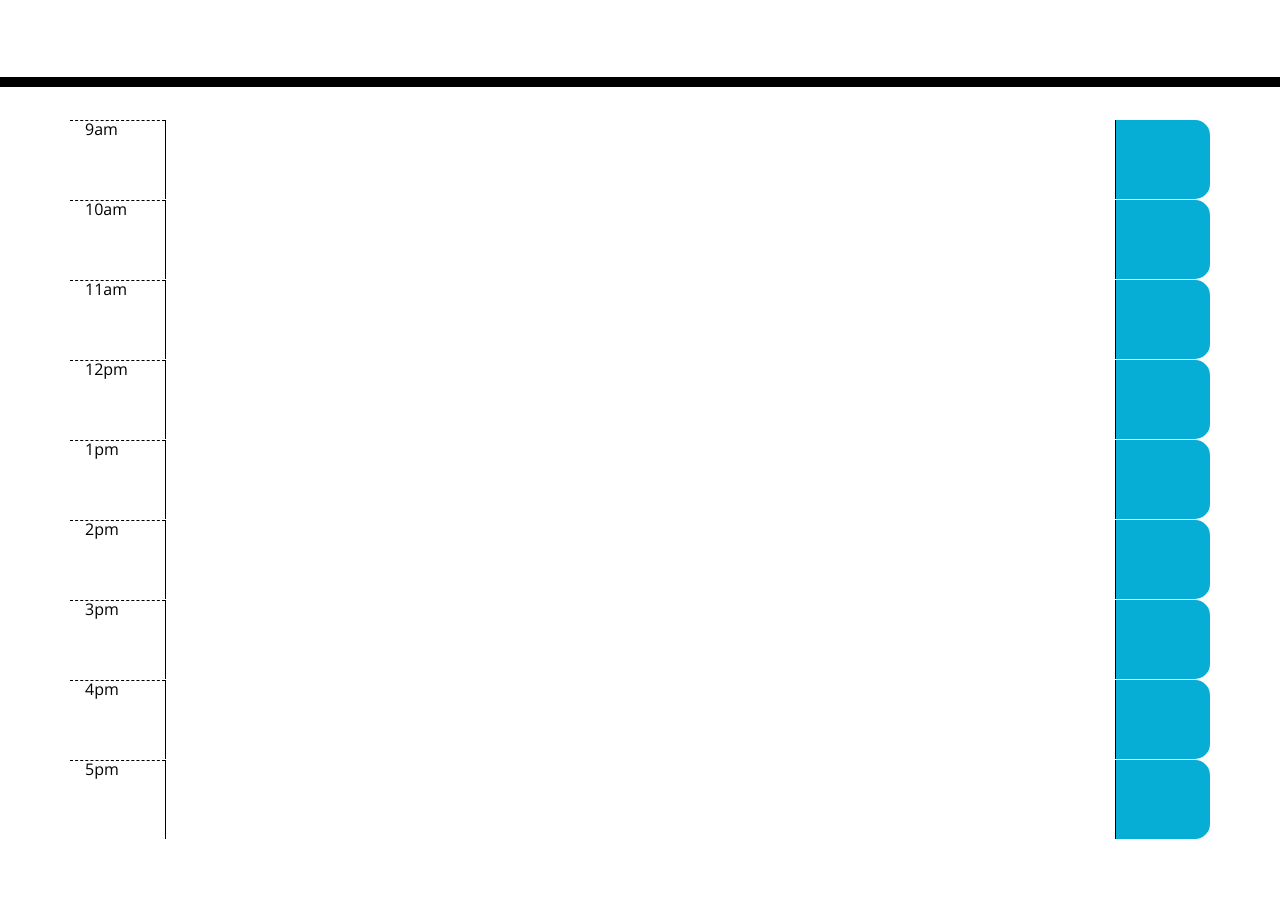
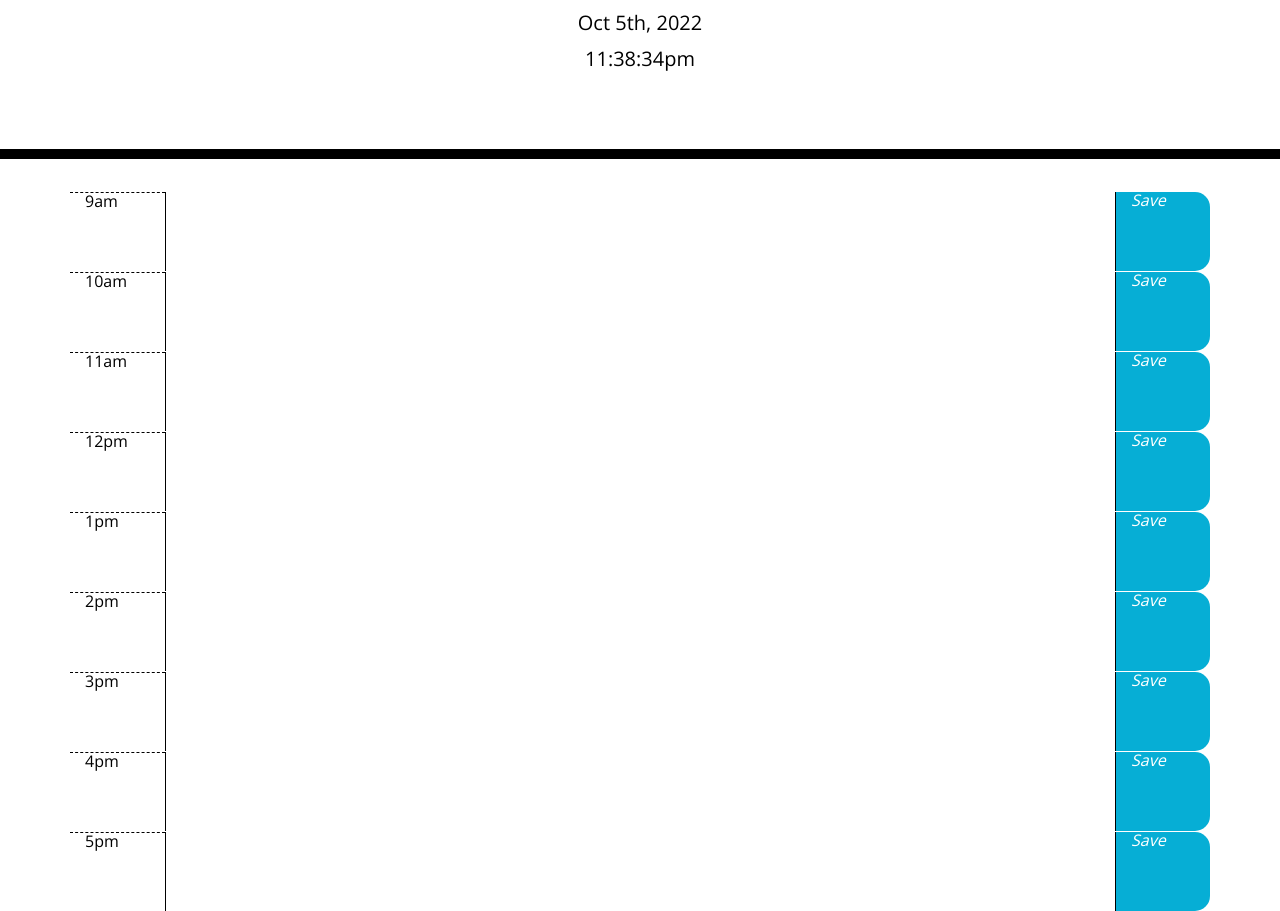
Before and after one commit to joerdixon/ez-schedule, a plain HTML site: page index.html in a window 1280 px wide. Shown: the part 181-1092 px from the top of the page. Before the commit the page ends 1020 px from the top, so only its background shows below. Drawn offline with nearby package versions, Linux system fonts and the light colour scheme.

Commit message:
js started

```diff
--- a/assets/scripts/script.js
+++ b/assets/scripts/script.js
@@ -0,0 +1,35 @@
+// Timer at the top of the page.
+var currentDate;
+var currentTime;
+
+setInterval(
+    function() {
+        currentDate = moment().format("MMM Do, YYYY");
+        currentTime = moment().format("hh:mm:ssa");
+        $("#current-day").text(currentDate);
+        $("#current-time").text(currentTime);
+    }, 1000);
+
+// A function that checks local storage for any previously saved todos and adds them back to the appropriate hour.
+    /*
+    On page load,
+    for each hour
+    if localStorage.getItem("i(thehourwearechecking)" !== null)
+        hour.textContent(savedContent)
+    */
+
+// An interval based method that checks what time it is and changes classes on timeblocks every hour.
+    /*
+    For Each Hour {
+        if currentTime is before the current hour
+            hour.addClass(.past)
+        else if currentTime is after the current hour
+            hour.addClass(.future)
+        else
+            hour.addClass(.present)
+    }
+    */
+    for (let i = 0; i < 10; i++) {
+        }
+
+// A function that, when the save button is clicked, will commit the text within that hour to the local storage.
--- a/assets/styles/style.css
+++ b/assets/styles/style.css
@@ -26,11 +26,6 @@ body {
   }
 
   /* Time Block Styling */
-
-  .time-block{
-    text-align: center;
-    border-radius: 15px;
-  }
 
   .row {
     white-space: pre-wrap;
--- a/index.html
+++ b/index.html
@@ -29,62 +29,63 @@
     <header class="jumbotron text-center">
       <h1 class="display-3">Work Day Scheduler</h1>
       <p class="lead">A simple calendar app for scheduling your work day</p>
-      <p id="currentDay" class="lead"></p>
+      <p id="current-day" class="lead"></p>
+      <p id="current-time" class="lead"></p>
     </header>
     <div class="container">
       <!-- 9am -->
       <div class="row">
         <div class='col-1 hour'>9am</div>
         <textarea class="col-10"></textarea>
-        <div class='col-1 saveBtn'></div>
+        <div class='col-1 saveBtn'><i>Save</i></div>
       </div>
       <!-- 10am -->
       <div class="row">
         <div class='col-1 hour'>10am</div>
         <textarea class="col-10"></textarea>
-        <div class='col-1 saveBtn'></div>
+        <div class='col-1 saveBtn'><i>Save</i></div>
       </div>
       <!-- 11am -->
       <div class="row">
         <div class='col-1 hour'>11am</div>
         <textarea class="col-10"></textarea>
-        <div class='col-1 saveBtn'></div>
+        <div class='col-1 saveBtn'><i>Save</i></div>
       </div>
       <!-- 12pm -->
       <div class="row">
         <div class='col-1 hour'>12pm</div>
         <textarea class="col-10"></textarea>
-        <div class='col-1 saveBtn'></div>
+        <div class='col-1 saveBtn'><i>Save</i></div>
       </div>
       <!-- 1pm -->
       <div class="row">
         <div class='col-1 hour'>1pm</div>
         <textarea class="col-10"></textarea>
-        <div class='col-1 saveBtn'></div>
+        <div class='col-1 saveBtn'><i>Save</i></div>
       </div>
       <!-- 2pm -->
       <div class="row">
         <div class='col-1 hour'>2pm</div>
         <textarea class="col-10"></textarea>
-        <div class='col-1 saveBtn'></div>
+        <div class='col-1 saveBtn'><i>Save</i></div>
       </div>
       <!-- 3pm -->
       <div class="row">
         <div class='col-1 hour'>3pm</div>
         <textarea class="col-10"></textarea>
-        <div class='col-1 saveBtn'></div>
+        <div class='col-1 saveBtn'><i>Save</i></div>
       </div>
       <!-- 4pm -->
       <div class="row">
         <div class='col-1 hour'>4pm</div>
         <textarea class="col-10"></textarea>
-        <div class='col-1 saveBtn'></div>
+        <div class='col-1 saveBtn'><i>Save</i></div>
       </div>
       <!-- 5pm -->
       <div class="row">
         <div class='col-1 hour'>5pm</div>
         <textarea class="col-10"></textarea>
-        <div class='col-1 saveBtn'></div>
+        <div class='col-1 saveBtn'><i>Save</i></div>
       </div>
     </div>
 
```
